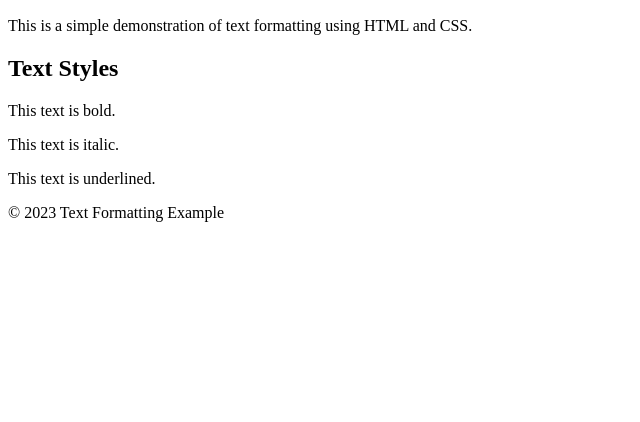
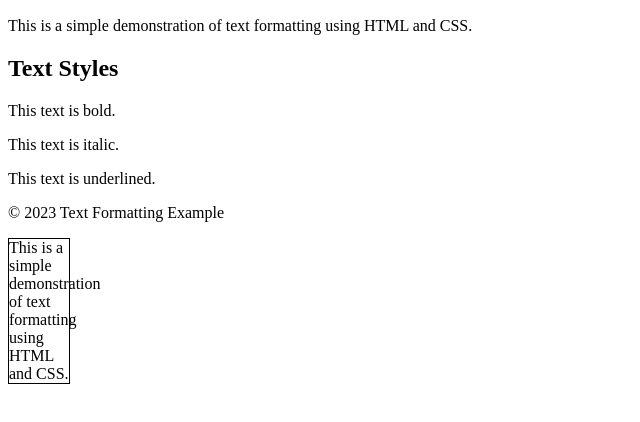
Before and after one commit to farshid-azady/class-Css, a plain HTML site: page text-formatting-09/index.html in a window 1280 px wide. Shown: the part 110-532 px from the top of the page, without its empty margins (0-640 px from the left). Drawn offline with Linux system fonts and the light colour scheme.

Commit message:
end of noWrapp class

```diff
--- a/text-formatting-09/index.html
+++ b/text-formatting-09/index.html
@@ -4,7 +4,7 @@
     <meta charset="UTF-8">
     <meta name="viewport" content="width=device-width, initial-scale=1.0">
     <title>Text Formatting</title>
-    <link rel="stylesheet" href="styles.css">
+    <link rel="stylesheet" href="style.css">
 </head>
 <body>
     <header>
@@ -13,7 +13,7 @@
     <main>
         <section>
             <h2>Introduction</h2>
-            <p>This is a simple demonstration of text formatting using HTML and CSS.</p>
+            <p >This is a simple demonstration of text formatting using HTML and CSS.</p>
         </section>
         <section>
             <h2>Text Styles</h2>
@@ -25,5 +25,6 @@
     <footer>
         <p>&copy; 2023 Text Formatting Example</p>
     </footer>
+    <p class="no-wrapper">This is a simple demonstration of text formatting using HTML and CSS.</p>
 </body>
 </html>
--- /dev/null
+++ b/text-formatting-09/style.css
@@ -0,0 +1,28 @@
+.no-wrapper{
+    width: 60px;
+    border: 1px solid black;
+    /* padding: 10px;
+    margin: 10px;
+    background-color: lightblue;
+    text-align: center;
+    font-size: 16px;
+    font-family: Arial, sans-serif;
+    color: black;
+    box-shadow: 2px 2px 5px rgba(0,0,0,0.1);
+    border-radius: 5px;
+    display: inline-block;
+    white-space: nowrap;
+    overflow: hidden;
+    text-overflow: ellipsis;
+    text-decoration: none;
+    cursor: pointer; */
+    /* transition: background-color 0.3s ease, color 0.3s ease; */
+}
+/* Uncomment the following lines to apply styles on hover Just for hinting purposes */
+/* .no-wrapper:hover{
+    background-color: darkblue;
+    color: white;
+} */
+
+/* ================================================== */
+/* This is a comment in CSS */
```
Also changed, not shown: style.css (deleted), 1 other file.
